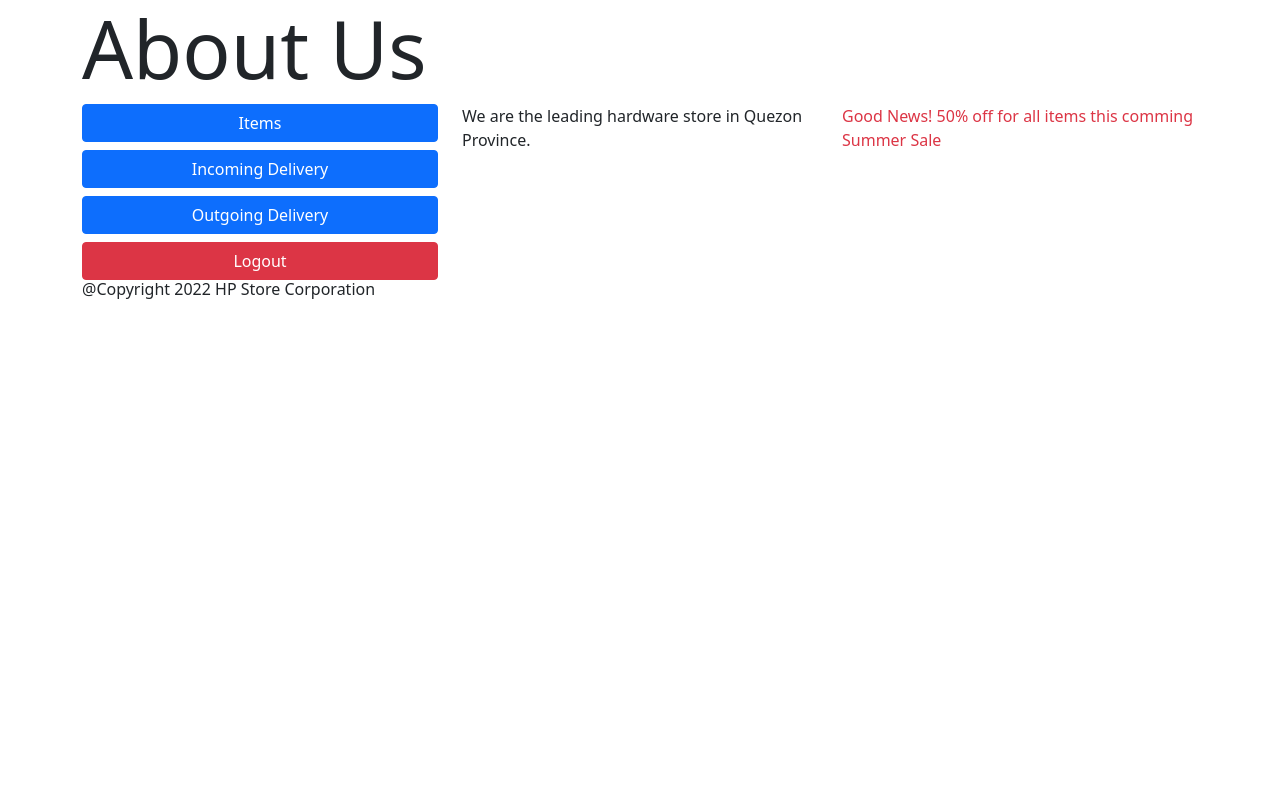
After one commit to zmindykay09/HardwareStore, a Django app: page /aboutus/ in a window 1280 px wide. The commit adds this page. Run offline with Django 4.2, Linux system fonts and the light colour scheme.

Commit message:
Create layout.html and Created about.html

```diff
--- a/HARDWAREstore/urls.py
+++ b/HARDWAREstore/urls.py
@@ -18,4 +18,6 @@ from django.urls import path, include
 
 urlpatterns = [
     path('', include('ManageItems.urls')),
+    path('aboutus/', include('ManageItems.urls')),
+
 ]
--- /dev/null
+++ b/ManageItems/templates/aboutus.html
@@ -0,0 +1,13 @@
+<html lang="en">
+<head>
+    <meta charset="UTF-8">
+    <meta http-equiv="X-UA-Compatible" content="IE=edge">
+    <meta name="viewport" content="width=device-width, initial-scale=1.0">
+    <title>Document</title>
+</head>
+<body>
+    {% extends 'layout.html' %}
+    {%block header%}About Us{%endblock%}
+    {%block maincontent%}We are the leading hardware store in Quezon Province.{%endblock%}
+</body>
+</html>
--- /dev/null
+++ b/ManageItems/templates/layout.html
@@ -0,0 +1,36 @@
+<html lang="en">
+<head>
+    <meta charset="UTF-8">
+    <meta http-equiv="X-UA-Compatible" content="IE=edge">
+    <meta name="viewport" content="width=device-width, initial-scale=1.0">
+    <title>Document</title>
+    <link href="https://cdn.jsdelivr.net/npm/bootstrap@5.0.2/dist/css/bootstrap.min.css" rel="stylesheet" integrity="sha384-EVSTQN3/azprG1Anm3QDgpJLIm9Nao0Yz1ztcQTwFspd3yD65VohhpuuCOmLASjC" crossorigin="anonymous">
+    <script src="https://cdn.jsdelivr.net/npm/bootstrap@5.0.2/dist/js/bootstrap.bundle.min.js" integrity="sha384-MrcW6ZMFYlzcLA8Nl+NtUVF0sA7MsXsP1UyJoMp4YLEuNSfAP+JcXn/tWtIaxVXM" crossorigin="anonymous"></script>
+</head>
+<body>
+    <div class="container">
+        <!-- header -->
+        <div class="row"><h1 class="display-1">{% block header%}{% endblock %}</h1>
+        </div>
+        <!-- content -->
+        <div class="row">
+            <!-- menu -->
+            <div class="col">
+                <div class="d-grid gap-2">
+                    <button class="btn btn-primary" type="button">Items</button>
+                    <button class="btn btn-primary" type="button">Incoming Delivery</button>
+                    <button class="btn btn-primary" type="button">Outgoing Delivery</button>
+                    <button class="btn btn-danger" type="button">Logout</button>
+                  </div>
+            </div>
+            <!-- main content -->
+            <div class="col"><p class="fs-6 text-dark">{%block maincontent%}{% endblock %}</p></div>
+            <!-- announcement -->
+            <div class="col"><p class="fs-6 text-danger">Good News! 50% off for all items this comming Summer Sale</p></div>
+        </div>
+        <!-- footer -->
+        <div class="row"><h6>@Copyright 2022 HP Store Corporation</h6></div>
+    </div>
+
+</body>
+</html>
--- a/ManageItems/urls.py
+++ b/ManageItems/urls.py
@@ -1,7 +1,7 @@
 from django.urls import path
+from . import  views
 
-from . import views
-
-urlpatterns = [
+urlpatterns =[
     path('', views.main),
+    path('aboutus/', views.aboutus),
 ]
--- a/ManageItems/views.py
+++ b/ManageItems/views.py
@@ -4,3 +4,6 @@ from django.shortcuts import render
 
 def main(request):
     return render(request, 'index.html')
+
+def aboutus(request):
+    return render(request, 'aboutus.html')
```
Also changed, not shown: ManageItems/templates/index.html (+3 -12 lines).
